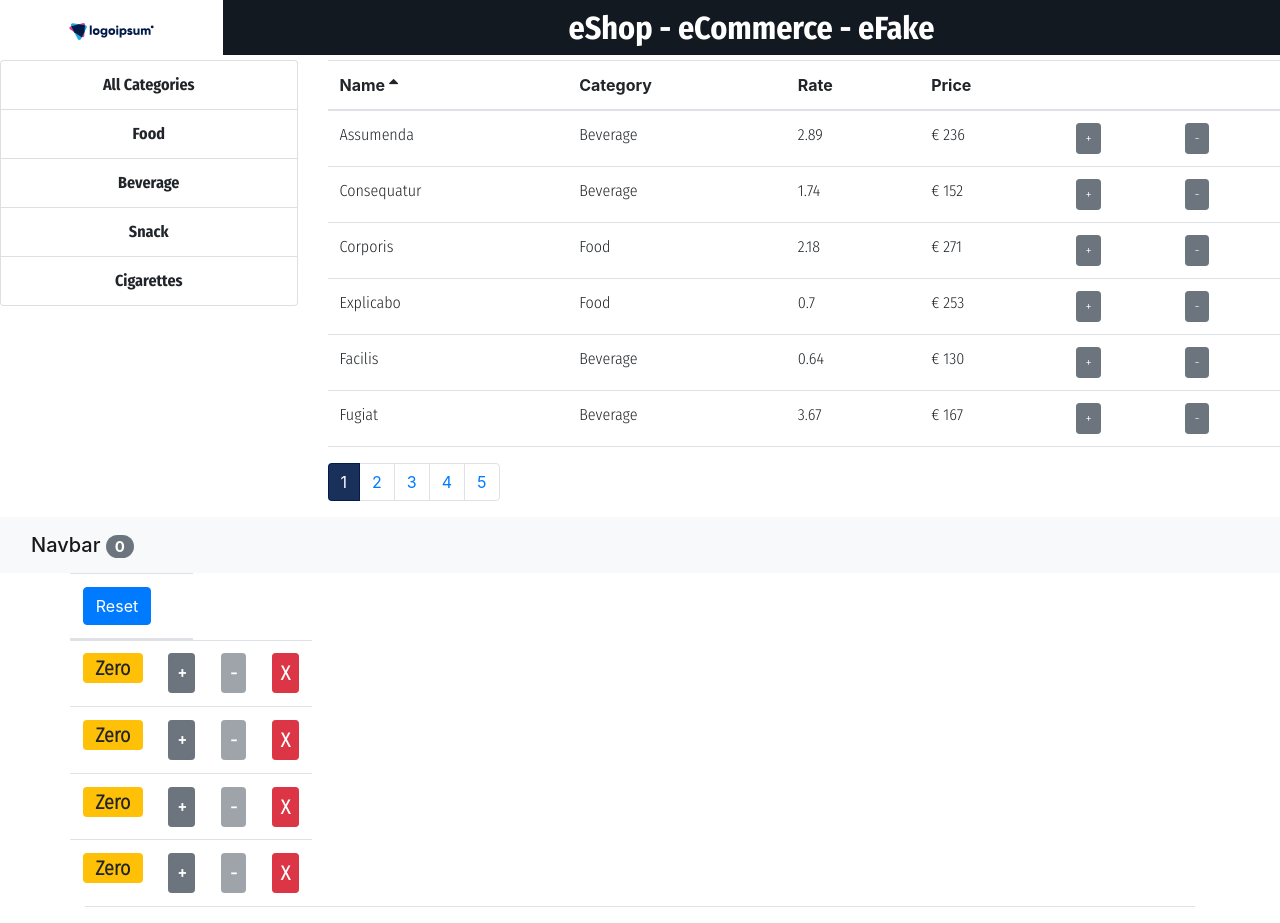
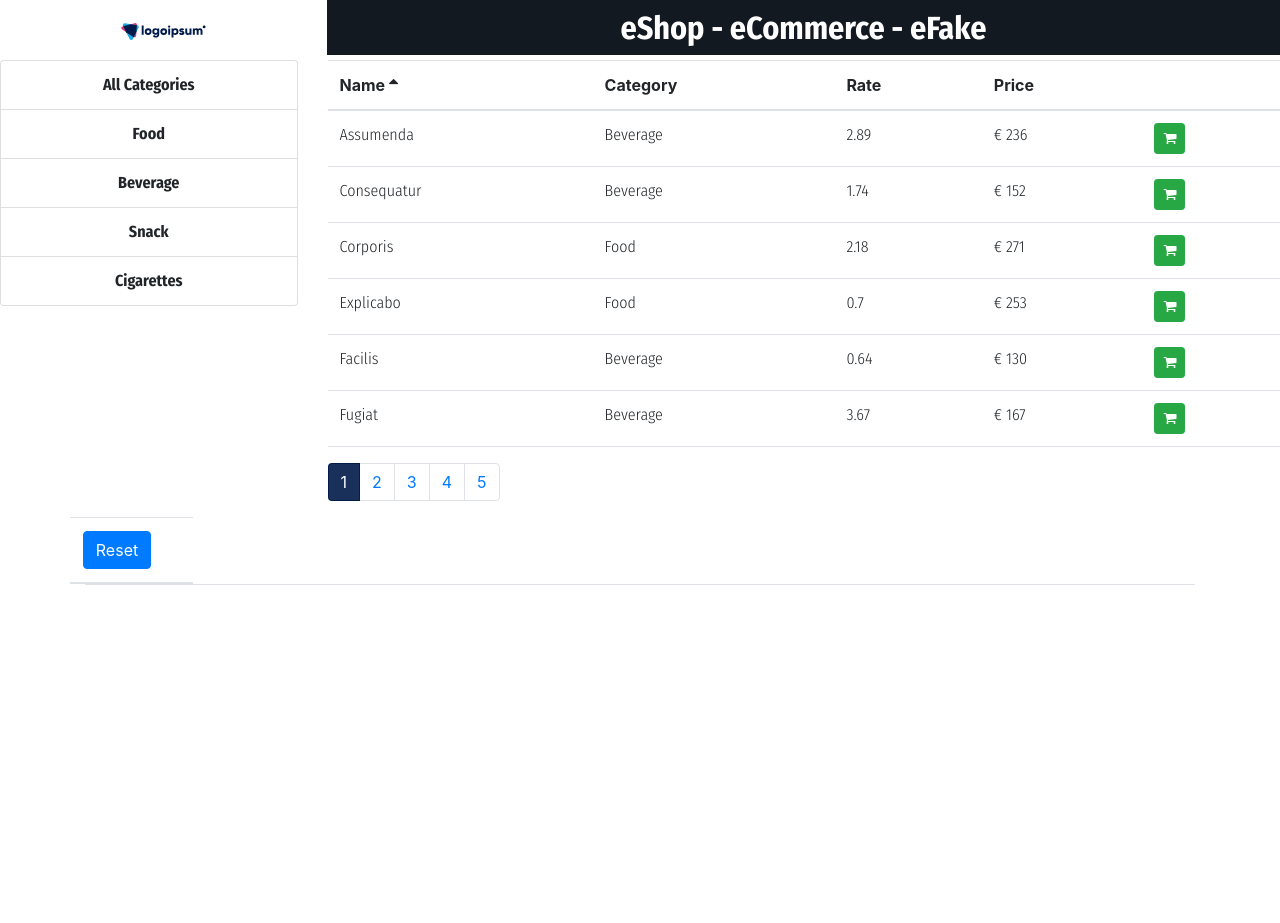
Before and after one commit to KrankMcCannon/eShop-app, a React (Create React App) app: page / in a window 1280 px wide. After the commit the page ends 800 px from the top, so only its background shows below. Built offline with nearby package versions, Linux system fonts and the light colour scheme.

Commit message:
update shopping cart

```diff
--- a/src/Components/Common/TableHeader.jsx
+++ b/src/Components/Common/TableHeader.jsx
@@ -25,7 +25,7 @@ class TableHeader extends Component {
         <tr>
           {this.props.columns.map((column) => (
             <th
-              key={column.path}
+              key={column.path || column.key}
               onClick={() => this.raiseSort(column.path)}
               scope="col"
               className="clickable"
--- a/src/Components/Products.jsx
+++ b/src/Components/Products.jsx
@@ -14,6 +14,7 @@ class Products extends Component {
   state = {
     cars: [],
     categories: [],
+    carChosen: [],
     currentPage: 1,
     pageSize: 6,
     sortColumn: { path: "name", order: "asc" },
@@ -27,6 +28,18 @@ class Products extends Component {
 
     this.setState({ cars: getAllProducts(), categories });
   }
+
+  handleBuy = (car) => {
+    const carChosen = [
+      {
+        id: car.id,
+        name: car.name,
+        price: car.price,
+      },
+      ...this.state.carChosen,
+    ];
+    this.setState({ carChosen });
+  };
 
   handleIncrement = (car) => {
     const cars = [...this.state.cars];
@@ -81,6 +94,7 @@ class Products extends Component {
 
   render() {
     const {
+      carChosen,
       categories,
       selectedCategory,
       pageSize,
@@ -95,7 +109,6 @@ class Products extends Component {
         <div className="logo">
           <Logo />
           <h2>eShop - eCommerce - eFake</h2>
-          {/* {totalCount} */}
         </div>
         <div className="row">
           <div className="col-3">
@@ -109,8 +122,7 @@ class Products extends Component {
             <ProductsTable
               carSorted={carSorted}
               sortColumn={sortColumn}
-              onIncrement={this.handleIncrement}
-              onDecrement={this.handleDecrement}
+              onBuy={this.handleBuy}
               onSort={this.handleSort}
             />
             <Pagination
@@ -121,7 +133,7 @@ class Products extends Component {
             />
           </div>
         </div>
-        <ShoppingCart />
+        <ShoppingCart carBought={carChosen} onClick={this.handleBuy} />
       </React.Fragment>
     );
   }
--- a/src/Components/ProductsTable.jsx
+++ b/src/Components/ProductsTable.jsx
@@ -8,24 +8,13 @@ class ProductsTable extends Component {
     { path: "rate", label: "Rate" },
     { path: "price", label: "Price" },
     {
-      key: "increment",
+      key: "buy",
       content: (car) => (
         <button
-          onClick={() => this.props.onIncrement(car)}
-          className="btn btn-secondary btn-sm"
+          onClick={() => this.props.onBuy(car)}
+          className="btn btn-success btn-sm"
         >
-          +
-        </button>
-      ),
-    },
-    {
-      key: "decrement",
-      content: (car) => (
-        <button
-          onClick={() => this.props.onDecrement(car)}
-          className="btn btn-secondary btn-sm"
-        >
-          -
+          <i className="fa fa-shopping-cart" aria-hidden="true"></i>
         </button>
       ),
     },
--- a/src/Components/ShoppingCart/ShoppingCart.jsx
+++ b/src/Components/ShoppingCart/ShoppingCart.jsx
@@ -1,78 +1,53 @@
-import React, { Component } from "react";
-import Navbar from "./navbar.jsx";
+import React from "react";
+// import Navbar from "./navbar.jsx";
 import Counters from "./counters.jsx";
 
-class App extends Component {
-  state = {
-    counter: [
-      {
-        id: 1,
-        value: 0,
-      },
-      {
-        id: 2,
-        value: 0,
-      },
-      {
-        id: 3,
-        value: 0,
-      },
-      {
-        id: 4,
-        value: 0,
-      },
-    ],
-  };
+const ShoppingCart = ({ carBought, onClick }) => {
+  // const handleIncrement = (car) => {
+  //   const cars = [...car];
+  //   const index = cars.indexOf(car);
+  //   cars[index] = { ...car };
+  //   cars[index].value++;
+  //   this.setState({ car: cars });
+  // };
 
-  handleIncrement = (counter) => {
-    const counters = [...this.state.counter];
-    const index = counters.indexOf(counter);
-    counters[index] = { ...counter };
-    counters[index].value++;
-    this.setState({ counter: counters });
-  };
+  // const handleDecrement = (car) => {
+  //   const cars = [...car];
+  //   const index = cars.indexOf(car);
+  //   cars[index] = { ...car };
+  //   if (cars[index].value > 0) {
+  //     cars[index].value--;
+  //   }
+  //   this.setState({ car: cars });
+  // };
 
-  handleDecrement = (counter) => {
-    const counters = [...this.state.counter];
-    const index = counters.indexOf(counter);
-    counters[index] = { ...counter };
-    if (counters[index].value > 0) {
-      counters[index].value--;
-    }
-    this.setState({ counter: counters });
-  };
+  // const handleDelete = (carId) => {
+  //   const cars = cars.filter((c) => c.id !== carId);
+  //   this.setState({ car: cars });
+  // };
 
-  handleDelete = (counterId) => {
-    const counters = this.state.counter.filter((c) => c.id !== counterId);
-    this.setState({ counter: counters });
-  };
-
-  handleReset = () => {
-    const reset = this.state.counter.map((c) => {
-      c.value = 0;
-      return c;
-    });
-    this.setState({ counter: reset });
-  };
-
-  render() {
+  // const handleReset = () => {
+  //   const reset = cars.map((c) => {
+  //     c.value = 0;
+  //     return c;
+  //   });
+  //   this.setState({ car: reset });
+  // };
   return (
     <React.Fragment>
-        <Navbar
-          totalCounter={this.state.counter.filter((c) => c.value > 0).length}
-        />
+      {/* <Navbar totalCounter={carBought.filter((c) => c.id > 0).length} /> */}
       <main className="container">
         <Counters
-            counters={this.state.counter}
-            onReset={this.handleReset}
-            onIncrement={this.handleIncrement}
-            onDecrement={this.handleDecrement}
-            onDelete={this.handleDelete}
+          selectedCar={carBought}
+          onClick={onClick}
+          // onReset={handleReset}
+          // onIncrement={handleIncrement}
+          // onDecrement={handleDecrement}
+          // onDelete={handleDelete}
         />
       </main>
     </React.Fragment>
   );
-  }
-}
+};
 
-export default App;
+export default ShoppingCart;
--- a/src/Components/ShoppingCart/counter.jsx
+++ b/src/Components/ShoppingCart/counter.jsx
@@ -1,35 +1,27 @@
 import React, { Component } from "react";
 
 class Counter extends Component {
-  // componentDidUpdate(prevProps, prevState) {
-  //   console.log("prevProps", prevProps);
-  //   console.log("prevState", prevState);
-  //   if (prevProps.counter.value !== this.props.counter.value) {
-  //     //Ajax call and get new data from the server
-  //   }
-  // }
-
-  // componentWillUnmount() {
-  //   console.log("Counter - Unmount");
-  // }
-
   render() {
-    const { counter, onDelete, onIncrement, onDecrement } = this.props;
+    const { counter } = this.props;
     return (
       <React.Fragment>
         <td>
+          <p>{counter.name}</p>
+        </td>
+        <td>{counter.price}</td>
+        {/* <td>
           <span
             style={{ fontSize: 20, fontWeight: "bold", width: 60 }}
             className={this.getBadges()}
           >
             {this.formatCounter()}
           </span>
-        </td>
+        </td> */}
         <td>
           <button
             style={{ fontSize: 20, fontWeight: "bold" }}
             className="btn btn-secondary btn-sm m-2"
-            onClick={() => onIncrement(counter)}
+            // onClick={() => onIncrement(counter)}
           >
             +
           </button>
@@ -38,7 +30,7 @@ class Counter extends Component {
           <button
             style={{ fontSize: 20, fontWeight: "bold" }}
             className="btn btn-secondary btn-sm m-2"
-            onClick={() => onDecrement(counter)}
+            // onClick={() => onDecrement(counter)}
             disabled={this.props.counter.value === 0 ? "disabled" : ""}
           >
             -
@@ -48,7 +40,7 @@ class Counter extends Component {
           <button
             style={{ fontSize: 20, fontWeight: "bold" }}
             className="btn btn-danger btn-sm m-2"
-            onClick={() => onDelete(counter.id)}
+            // onClick={() => onDelete(counter.id)}
           >
             X
           </button>
--- a/src/Components/ShoppingCart/counters.jsx
+++ b/src/Components/ShoppingCart/counters.jsx
@@ -1,23 +1,26 @@
-import React, { Component } from "react";
-import Counter from "./counter";
+import React from "react";
+// import Counter from "./counter";
 
-class Counters extends Component {
-  render() {
-    const {
-      counters,
-      onReset,
-      onDelete,
-      onIncrement,
-      onDecrement,
-    } = this.props;
+const Counters = (props) => {
+  //fin qui arrivano le info che mi servono
+  //ora dobbiamo creare un array vuoto dove inserirle
+  //in modo tale che possiamo mapparli e renderizzarli
+  //p.s. potrebbe risolvere anche lo stato iniziale di undefined di carBought
+
+  // const {
+  //   // counters,
+  //   // onReset,
+  //   // onDelete,
+  //   // onIncrement,
+  //   // onDecrement,
+  // } = this.props;
+  const { selectedCar } = props;
   return (
     <table className="table table-hover table-sm">
       <thead>
         <tr className="row">
           <th className="reset">
-              <button onClick={onReset} className="btn btn-primary btn sm m-2">
-                Reset
-              </button>
+            <button className="btn btn-primary btn sm m-2">Reset</button>
           </th>
           <th></th>
           <th></th>
@@ -25,20 +28,43 @@ class Counters extends Component {
         </tr>
       </thead>
       <tbody>
-          {counters.map((count) => (
-            <tr className="row" key={count.id}>
-              <Counter
-                onDelete={onDelete}
-                onIncrement={onIncrement}
-                onDecrement={onDecrement}
-                counter={count}
-              />
+        {selectedCar.map((car) => (
+          <tr className="row" key={car.id}>
+            <td>{car.name}</td>
+            <td>{car.price}</td>
+            <td>
+              <button
+                style={{ fontSize: 20, fontWeight: "bold" }}
+                className="btn btn-secondary btn-sm m-2"
+                // onClick={() => onIncrement(counter)}
+              >
+                +
+              </button>
+            </td>
+            <td>
+              <button
+                style={{ fontSize: 20, fontWeight: "bold" }}
+                className="btn btn-secondary btn-sm m-2"
+                // onClick={() => onDecrement(counter)}
+                // disabled={this.props.counter.value === 0 ? "disabled" : ""}
+              >
+                -
+              </button>
+            </td>
+            <td>
+              <button
+                style={{ fontSize: 20, fontWeight: "bold" }}
+                className="btn btn-danger btn-sm m-2"
+                // onClick={() => onDelete(counter.id)}
+              >
+                X
+              </button>
+            </td>
           </tr>
         ))}
       </tbody>
     </table>
   );
-  }
-}
+};
 
 export default Counters;
--- a/src/css/index.scss
+++ b/src/css/index.scss
@@ -27,13 +27,13 @@ body {
 
 svg {
   height: 63px;
-  width: 270px;
+  width: 96vh;
 }
 
 h2 {
   font-family: fontFreeBold;
   height: 55px;
-  width: -webkit-fill-available;
+  width: 280vh;
   padding-top: 9px;
   text-align: center;
   background-color: #131921;
```
Lines whose indentation alone changed are shown as unchanged.
